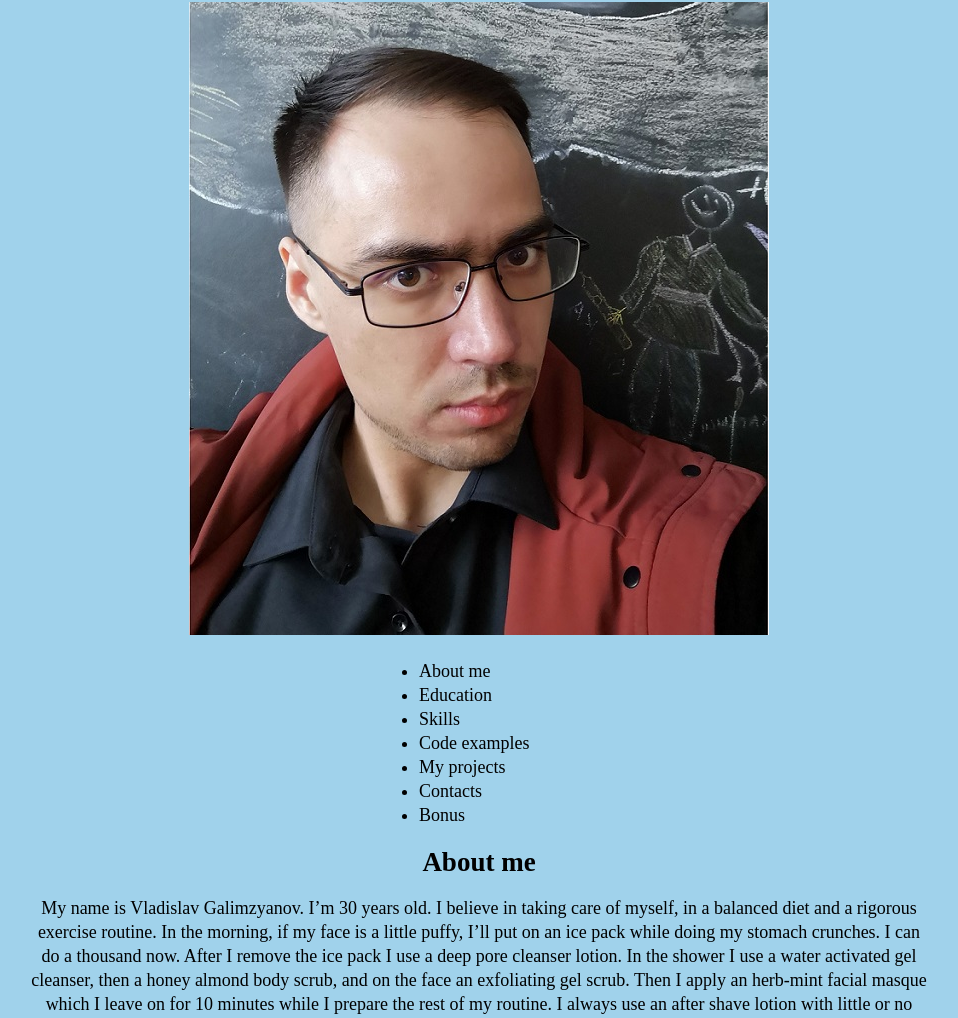
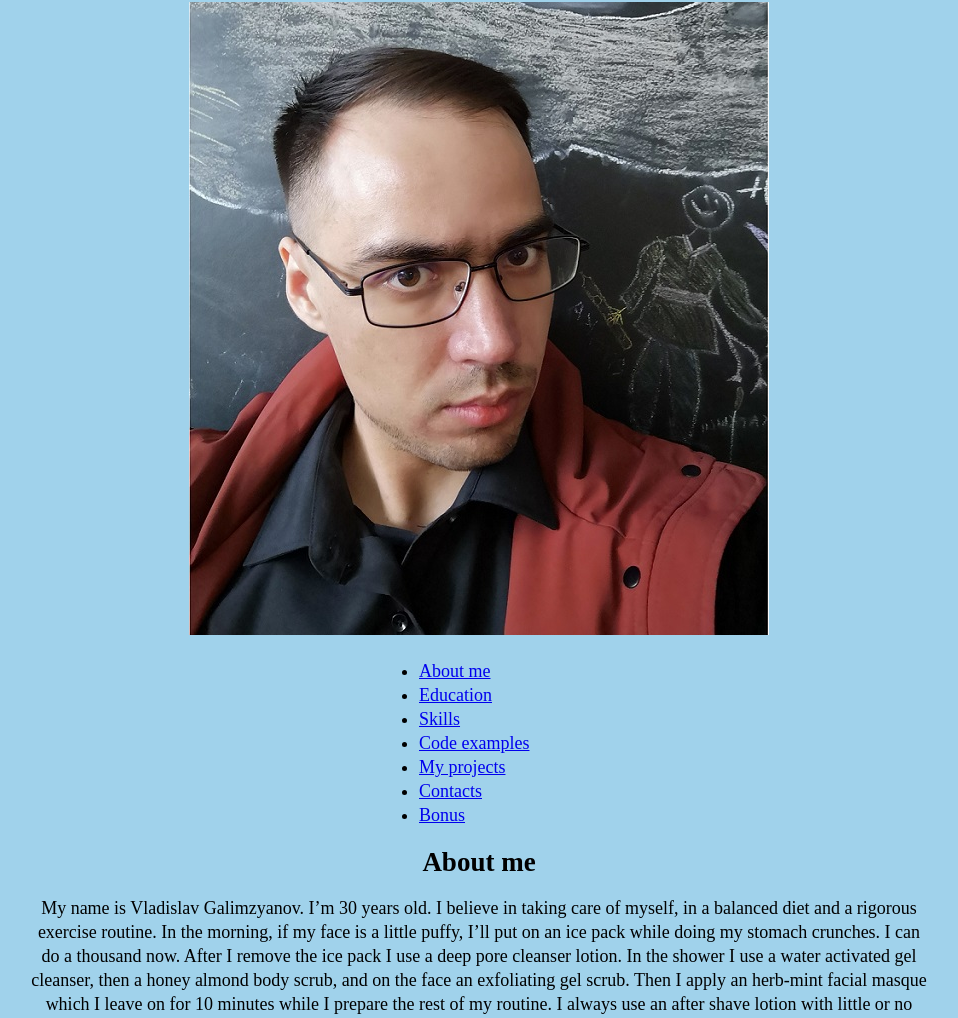
Before and after one commit to v154254/rsschool-cv, a plain HTML site: page index.html in a window 1280 px wide. Shown: the part 70-1088 px from the top of the page, without its empty margins (161-1119 px from the left). Drawn offline with Linux system fonts and the light colour scheme.

Commit message:
feat: add anchors

```diff
--- a/index.html
+++ b/index.html
@@ -15,18 +15,18 @@
         <p><img src="img/MyPhoto.jpg" alt="MyPhoto" width="580" height="633"></p>
         <nav>
             <ul class="list">
-                <li>About me</li>
-                <li>Education</li>
-                <li>Skills</li>
-                <li>Code examples</li>
-                <li>My projects</li>
-                <li>Contacts</li>
-                <li>Bonus</li>
+                <li><a href="#about">About me</a></li>
+                <li><a href="#education">Education</a></li>
+                <li><a href="#skills">Skills</a></li>
+                <li><a href="#examples">Code examples</a></li>
+                <li><a href="#projects">My projects</a></li>
+                <li><a href="#contacts">Contacts</a></li>
+                <li><a href="#bonus">Bonus</a></li>
             </ul>
         </nav>
     </header>
     <main>
-        <div><h2>About me</h2></div>
+        <div id="about"><h2>About me</h2></div>
         <p> My name is Vladislav Galimzyanov. I’m 30 years old. I believe in taking care of myself, in a balanced diet and a rigorous exercise routine. In the morning,
             if my face is a little puffy, I’ll put on an ice pack while doing my stomach crunches. I can do a thousand now. After I remove the ice pack I use a deep pore
             cleanser lotion. In the shower I use a water activated gel cleanser, then a honey almond body scrub, and on the face an exfoliating gel scrub. Then I apply an
@@ -35,14 +35,14 @@
             There is an idea of a Vladislav Galimzyanov. Some kind of abstraction. But there is no real me. Only an entity. Something illusory. And though I can hide my cold gaze,
             and you can shake my hand and feel flesh gripping yours, and maybe you can even sense our lifestyles are probably comparable, I simply am not there.
         </p>
-        <div><h2>Education</h2></div>
+        <div id="education"><h2>Education</h2></div>
         <div class="small-line-height">
             <p>2010-2014</p>
             <p>Ural State Pedagogical University — Bachelor of Conflictology</p>
             <p>2022-2023</p>
             <p>RS School — JavaScript/Front-end Developer</p>
         </div>
-        <div><h2>Skills</h2></div>
+        <div id="skills"><h2>Skills</h2></div>
         <ul class="list">
             <li>Knowing Warhammer 40k lore</li>
             <li>Talking</li>
@@ -50,16 +50,16 @@
             <li>Being pesky</li>
             <li>English — C2 according to <a href="https://www.efset.org/cert/LUsNzE">EF SET</a></li>
         </ul>
-        <div><h2>Code examples</h2></div>
+        <div id="examples"><h2>Code examples</h2></div>
         <p><code>print('Hello world!')</code></p>
-        <div><h2>My projects</h2></div>
+        <div id="projects"><h2>My projects</h2></div>
         <p>CV project for The Rolling Scopes School - can be found by <a href="https://v154254.github.io/rsschool-cv/">clicking this link</a></p>
-        <div><h2>Contacts</h2></div>
+        <div id="contacts"><h2>Contacts</h2></div>
         <ul class="list">
             <li>Discord: Siverfale#5718</li>
             <li>Email: v154254@yandex.ru</li>
         </ul>
-        <div><h2>Bonus</h2></div>
+        <div id="bonus"><h2>Bonus</h2></div>
         <p>Hey, thanks for reviewing my project. I know it's kinda of pain, so here some fun fact I learned while i was doing it: if you try to copy your nickname from Discord
            multiple times in a row, you will get a funny message! That's true! Just open your Discord, then click on your nickname in lower left corner. It will open a slightly
            bigger window, at it's top you will see your nickname. Click on it. There should appear a message which would say "Copied!". Wait until it dissapears and immediately
```
